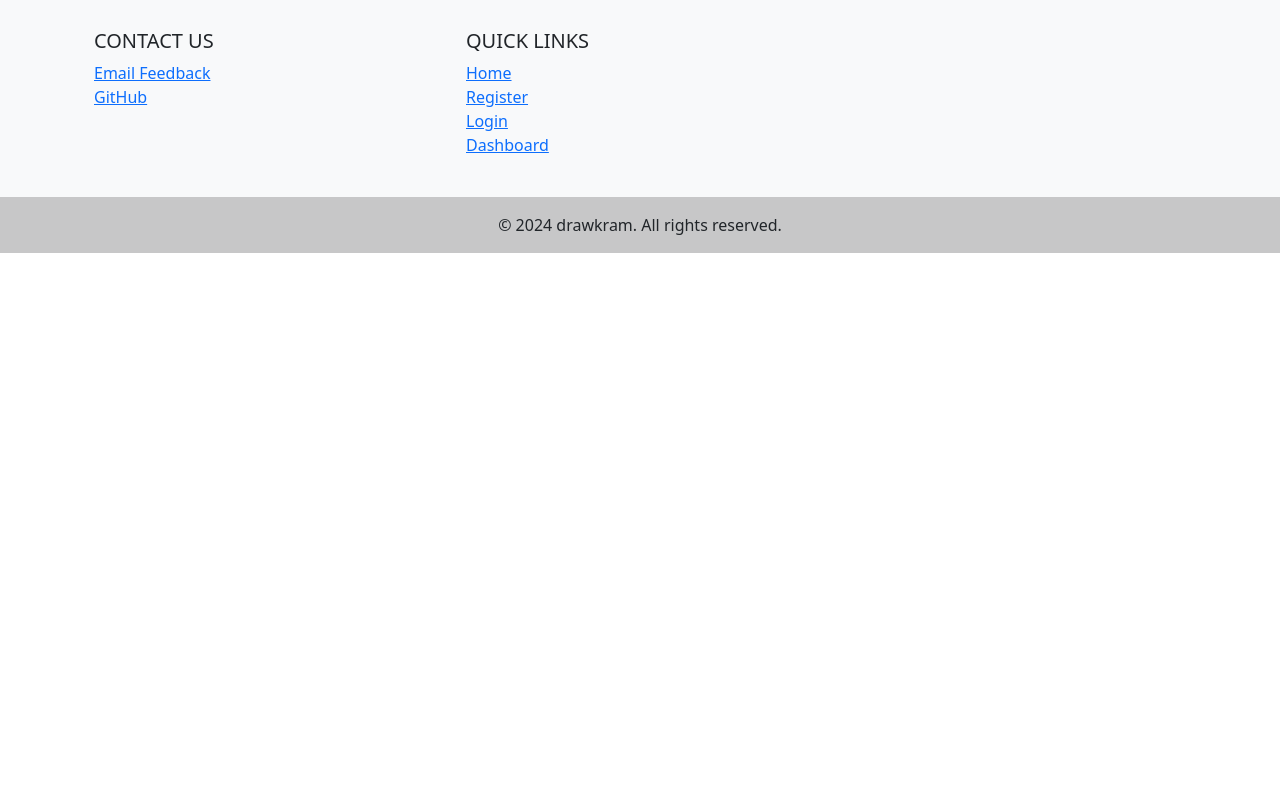
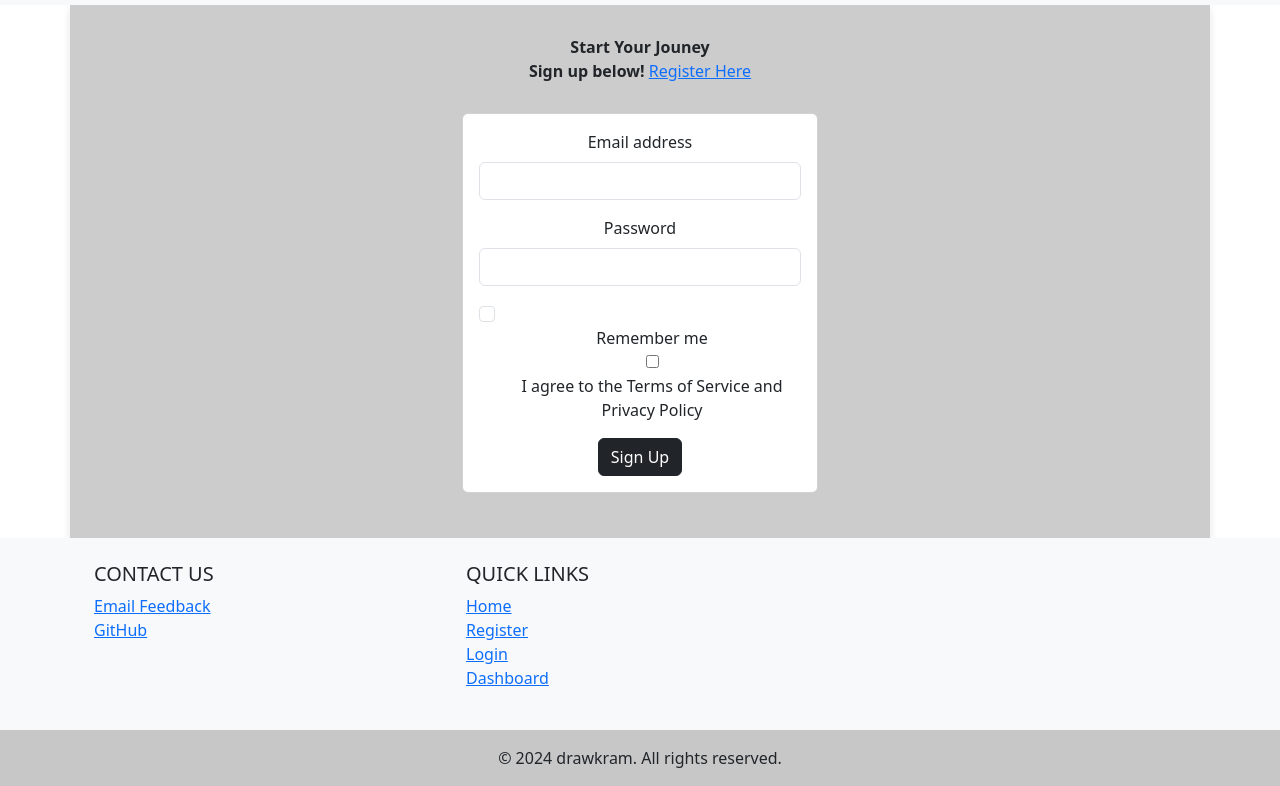
Before and after one commit to WardMark/BeanBook, a website: page client/register.html in a window 1280 px wide. Shown: the part 51-837 px from the top of the page. Before the commit the page ends 800 px from the top, so only its background shows below. Drawn offline with nearby package versions, Linux system fonts and the light colour scheme.

Commit message:
Added sign up form on the register page

```diff
--- a/client/register.html
+++ b/client/register.html
@@ -25,6 +25,38 @@
             </ul>
         </div>
     </nav>
+
+    <div class="container h-100" style="background-color: rgba(0, 0, 0, 0.2); box-shadow: 0 4px 8px rgba(0,0,0,0.1);">
+        <div class="row h-100 justify-content-center align-items-center">
+            <div class="col-md-6 col-lg-4 text-center" style="margin-top: 30px;">
+                <p>
+                    <strong>Start Your Jouney</strong><br>
+                    <strong>Sign up below!</strong> <a href="register.html">Register Here</a>
+                </p>
+                <div class="card" style="margin-top: 30px; margin-bottom: 45px;">
+                    <div class="card-body">
+                        <form>
+                            <div class="mb-3">
+                                <label for="exampleInputEmail1" class="form-label">Email address</label>
+                                <input type="email" class="form-control" id="exampleInputEmail1" aria-describedby="emailHelp" required>
+                            </div>
+                            <div class="mb-3">
+                                <label for="exampleInputPassword1" class="form-label">Password</label>
+                                <input type="password" class="form-control" id="exampleInputPassword1" required minlength="8" pattern="(?=.*\d)(?=.*[a-z])(?=.*[A-Z])">
+                            </div>
+                            <div class="mb-3 form-check">
+                                <input type="checkbox" class="form-check-input" id="exampleCheck1"><br>
+                                <label class="form-check-label" for="exampleCheck1">Remember me</label><br>
+                                <input type="checkbox" id="terms" name="terms" required>
+                                <label for="terms">I agree to the Terms of Service and Privacy Policy</label>
+                            </div>
+                            <button type="submit" class="btn btn-dark">Sign Up</button>
+                        </form>
+                    </div>
+                </div>
+            </div>
+        </div>
+    </div>
 
 
 
```
